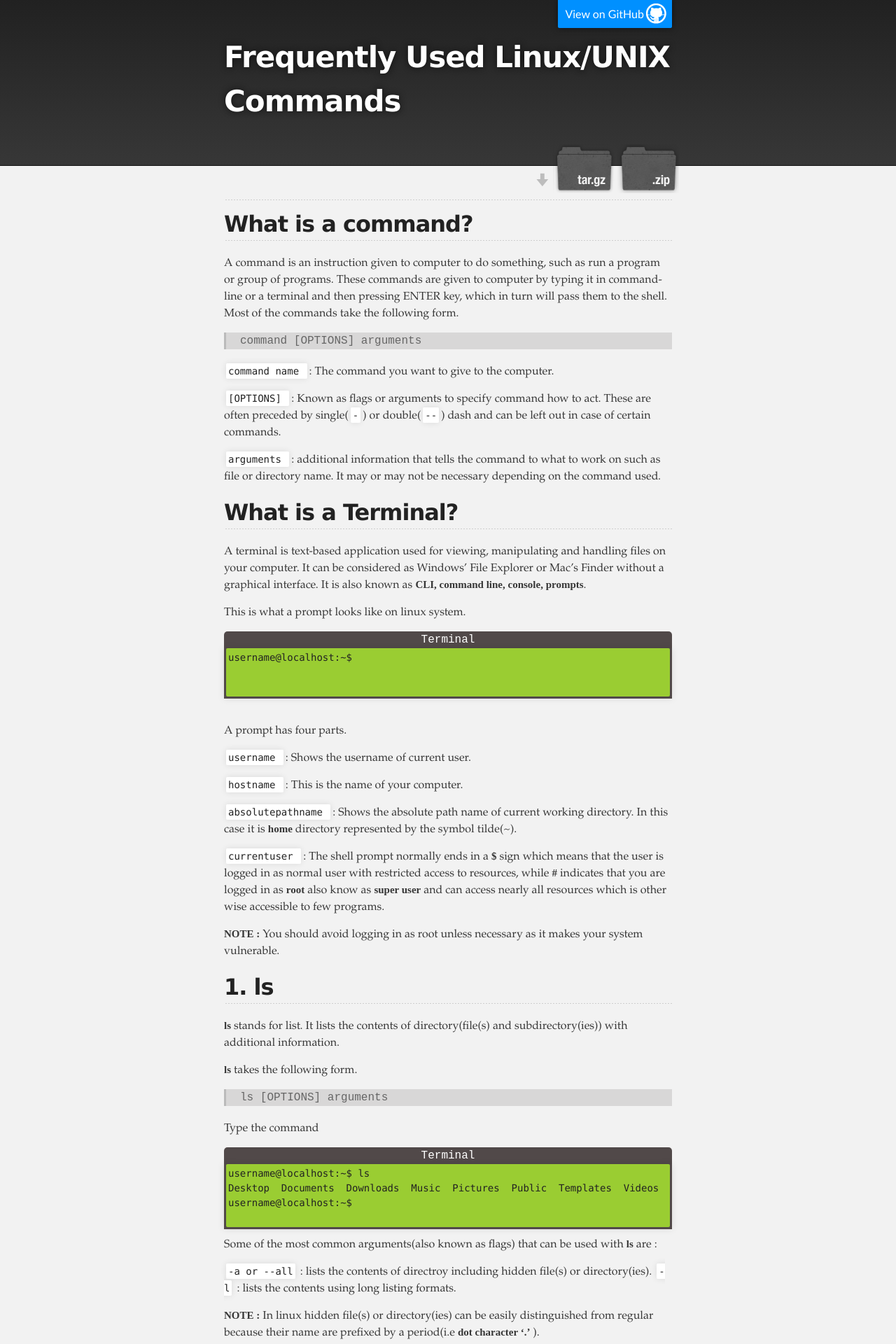
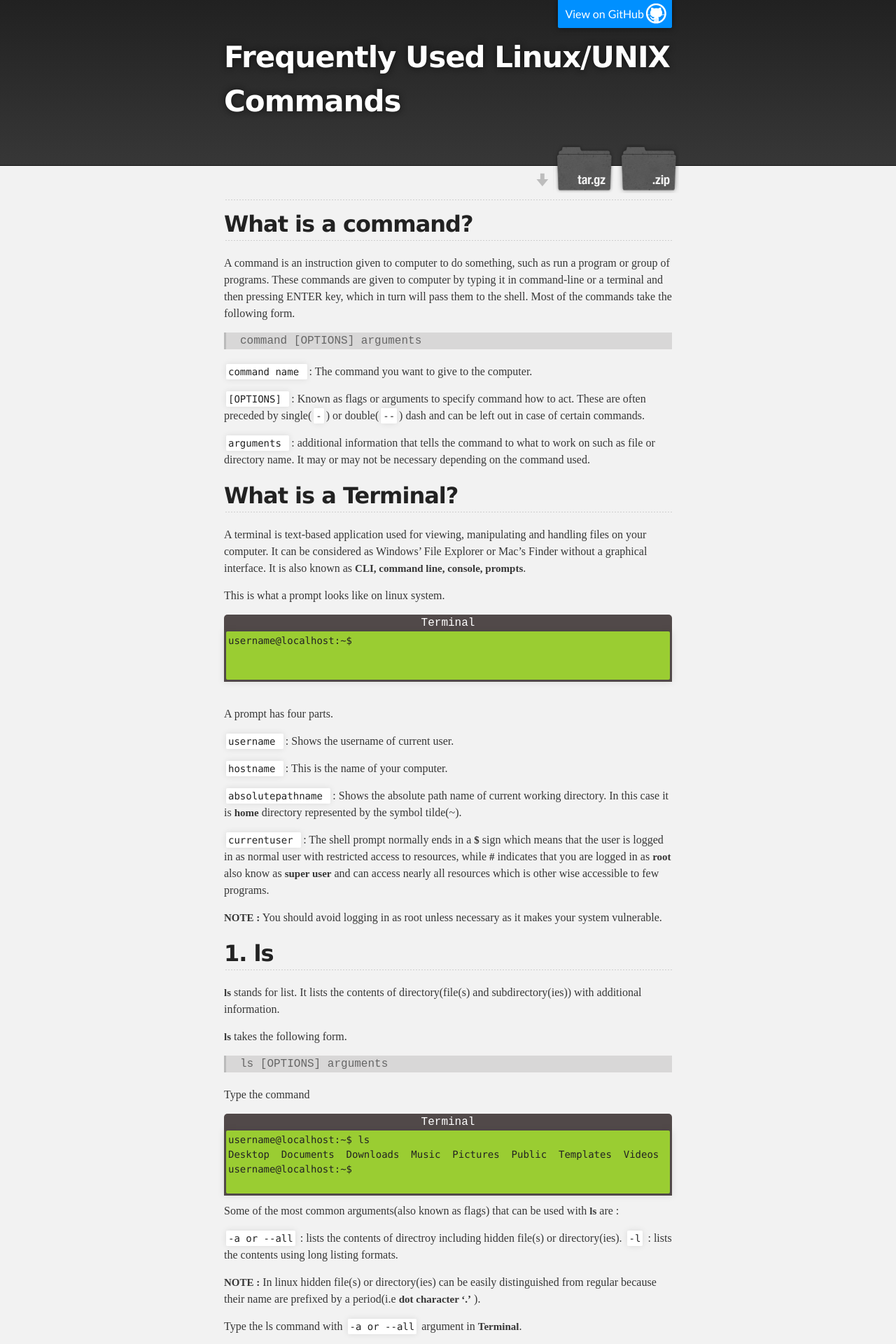
Before and after one commit to rajeev29five/rajeev29five.github.io, a Jekyll site: the page built from index.md, in a window 1280 px wide. Shown: the top 1920 px of the page at 70% size. Built offline with Jekyll 4.4.1, drawn with Linux system fonts in a browser that asks for light colours; the repository's description, which GitHub fills in, is left out.

Commit message:
changed font-family

```diff
--- a/_sass/jekyll-theme-slate.scss
+++ b/_sass/jekyll-theme-slate.scss
@@ -90,7 +90,7 @@ h6 {
 
 p {
   margin: 10px 0 15px 0;
-  font-family: palatino;
+  font-family: initial;
 }
 
 footer p {
```
